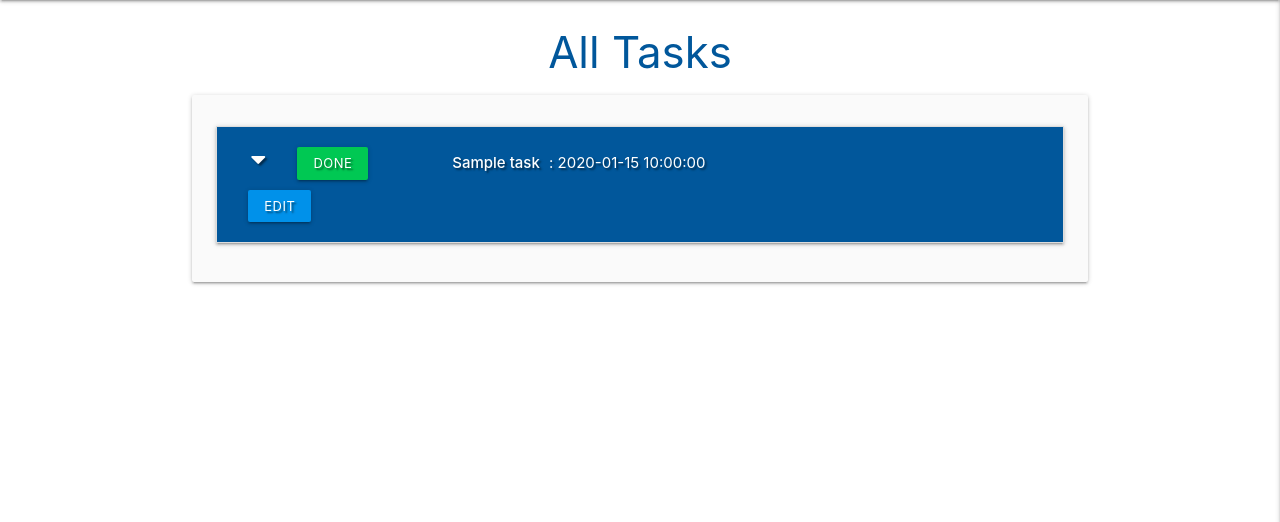
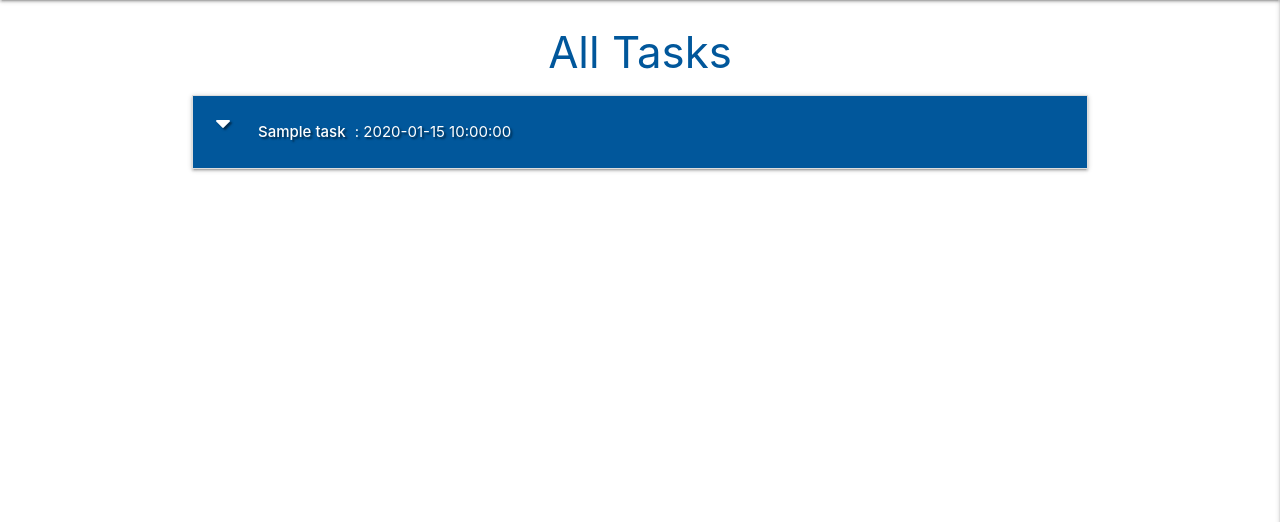
Before and after one commit to Mr-Smyth/flask-task-manager, a Flask app: page / in a window 1280 px wide. Shown: the part 64-586 px from the top of the page. Run offline with Flask 2, Linux system fonts and the light colour scheme; a database or web service that is not in the repository returns one stand-in record (values such as "Sample title"); some libraries are stand-ins or nearby versions.

Commit message:
Update tasks page to only show edit buttons, if created by logged in user

```diff
--- a/templates/tasks.html
+++ b/templates/tasks.html
@@ -1,15 +1,15 @@
-{% extends "base.html" %}
-{% block content %}
+{% extends "base.html" %} {% block content %}
 
 <h3 class="light-blue-text text-darken-4 center-align">All Tasks</h3>
 
-<div class="row card-panel grey lighten-5">
+
 <ul class="collapsible">
     {% for task in tasks %}
 	<li>
 		<div class="collapsible-header white-text light-blue darken-4 text-shadow">
             <div class="col s3">
 			    <i class="fas fa-caret-down"></i>
+                {% if session.user|lower == task.created_by %}
                     <a href="" class="btn-small green accent-4">Done</a>
                     <!-- LIKE THE EDIT_TASK PAGE, WHEN WE CALL THE EDIT_TASK FUNCTION, THE FUNCTION ALSO
                         EXPECTS THE TASKS ID TO BE PASSED THROUGH. WE HAVE ONLY CREATED THE task VARIABLE
@@ -17,6 +17,7 @@
                         FORTUNATLY, WE HAVE ON THIS PAGE A READY MADE FIX - A VARIABLE CALLED task
                         FROM THE jinga FOR LOOP ABOVE. SO WE USE THAT, AND USE .NOTATION TO PROVIDE THE ID -->
                     <a href="{{ url_for('edit_task', task_id=task._id) }}" class="btn-small light-blue accent-4">Edit </a>
+                {% endif %}
             </div>
             <div class="col s9">
                 <strong>{{ task.task_name }}</strong> : {{ task.due_date }}
@@ -26,6 +27,7 @@
                 {% endif %}
             </div>
 		</div>
+
 		<div class="collapsible-body">
 			<strong>{{ task.category_name }}</strong>
 			<p>{{ task.task_description }}</p>
@@ -34,6 +36,6 @@
 	</li>
 	{% endfor %}
 </ul>
-</div>
+
 
 {% endblock %}
```
Lines whose indentation alone changed are shown as unchanged.
